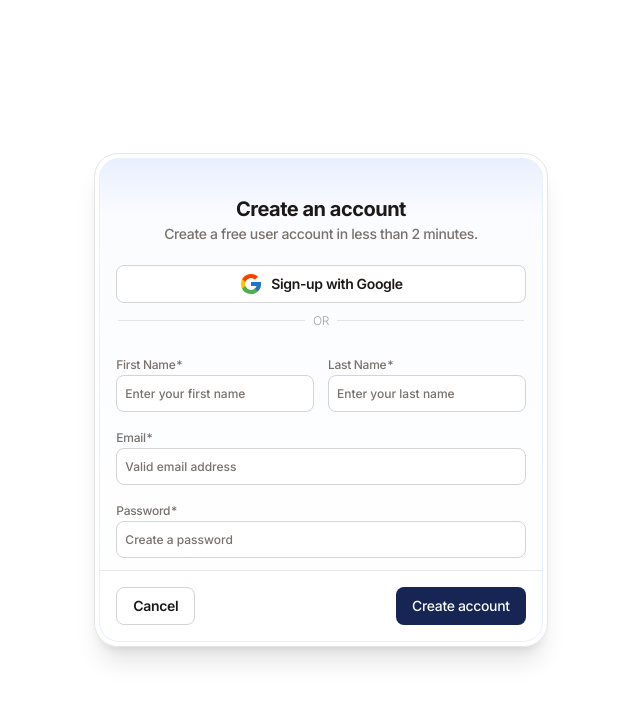
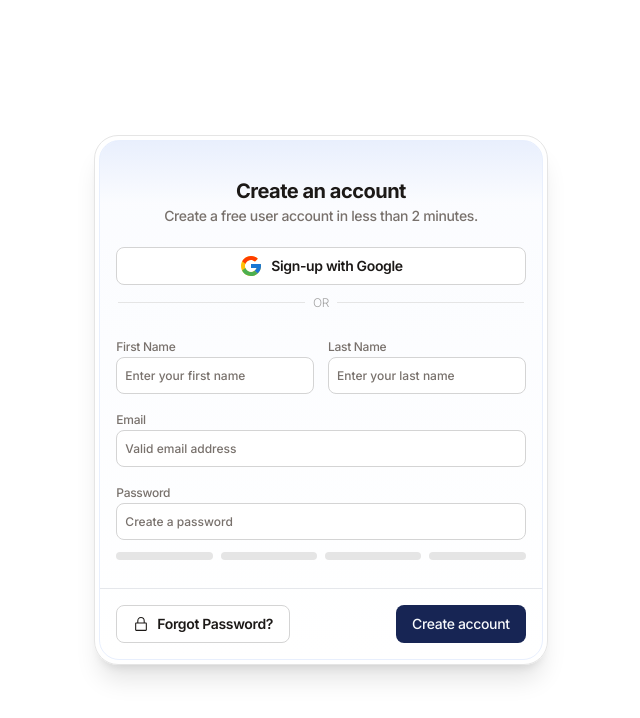
Before and after one commit to findsam/auth-frontend, a React (Vite) app: page /account/sign-up in a window 1280 px wide. Shown: the top 718 px of the page, without its empty margins (319-959 px from the left). Built offline with nearby package versions, Linux system fonts and the light colour scheme.

Commit message:
Password indicator added

```diff
--- a/src/components/input.tsx
+++ b/src/components/input.tsx
@@ -9,7 +9,6 @@ interface InputFieldProps<T extends FieldValues> {
   name: Path<T>;
   label: string;
   placeholder?: string;
-  required?: boolean;
   type?: string;
   registerOptions?: RegisterOptions<T, Path<T>>;
 }
@@ -20,14 +19,13 @@ const InputField = <T extends FieldValues>(props: InputFieldProps<T>) => {
     <div className="flex-1">
       <label className="font-medium text-stone-500 text-xs leading-none tracking-tight text-center">
         {props.label}{" "}
-        {props.required && <span className="text-md -ml-0.5">*</span>}
       </label>
       <input
         placeholder={props.placeholder}
         type={props.type || "text"}
         {...methods.register(props.name)}
         {...props}
-        className="h-9.5 border border-neutral-300 rounded-lg px-2 flex items-center gap-2 w-full font-medium text-stone-500 text-xs placeholder:font-medium placeholder:text-stone-500 placeholder:text-xs hover:outline-blue-950 focus:outline-blue-950 outline-0.5"
+        className="h-9.5 border border-neutral-300 rounded-lg px-2 flex items-center gap-2 w-full font-medium text-stone-500 text-xs placeholder:font-medium placeholder:text-stone-500 placeholder:text-xs hover:outline-blue-950 focus:outline-blue-950 outline-0.5 text-stone-900"
       />
       <p className="form__row__error">
         {methods.formState.errors[props.name]?.message as string}
--- /dev/null
+++ b/src/components/strength.tsx
@@ -0,0 +1,35 @@
+import React from "react";
+import { validatePasswordStrength } from "~/libs/util";
+interface PasswordStrengthIndicatorProps {
+  password: string;
+}
+
+const PasswordStrengthIndicator: React.FC<PasswordStrengthIndicatorProps> = ({
+  password,
+}) => {
+  const validity = password ? validatePasswordStrength(password) : 0;
+
+  const getBlockColor = (idx: number): string => {
+    const colorClasses = [
+      "bg-red-500",
+      "bg-yellow-500",
+      "bg-green-500",
+      "bg-green-700",
+    ];
+
+    return idx + 1 <= validity ? colorClasses[idx] : "bg-neutral-200";
+  };
+
+  return (
+    <ul className="flex gap-2">
+      {Array.from({ length: 4 }).map((_, idx) => (
+        <li
+          key={idx}
+          className={`h-2 flex-1 block rounded-full ${getBlockColor(idx)}`}
+        ></li>
+      ))}
+    </ul>
+  );
+};
+
+export default PasswordStrengthIndicator;
--- a/src/libs/util.tsx
+++ b/src/libs/util.tsx
@@ -74,3 +74,24 @@ export const SignOut = () => {
   deleteLocalStorage("authorization");
   deleteLocalStorage("user");
 };
+
+type Condition = (password: string) => boolean;
+export const validatePasswordStrength = (password: string = ""): number => {
+  const conditions: Condition[] = [
+    (pwd) => pwd.length > 8, // Password length greater than 8
+    (pwd) => /[A-Z]/.test(pwd), // Contains at least one uppercase letter
+    (pwd) => /[!@#$%^&*(),.?":{}|<>]/.test(pwd), // Contains at least one special character
+    (pwd) => !/(.)\1\1/.test(pwd), // No character repeats three times consecutively
+  ];
+
+  // Count the number of conditions met
+  let conditionsMet = 0;
+
+  for (const condition of conditions) {
+    if (condition(password)) {
+      conditionsMet++;
+    }
+  }
+
+  return conditionsMet;
+};
--- a/src/pages/account/signUp.tsx
+++ b/src/pages/account/signUp.tsx
@@ -10,7 +10,8 @@ import { useSignUp } from "~/libs/queries";
 import Joi from "joi";
 import InputField from "~/components/input";
 import { FcGoogle } from "react-icons/fc";
-import { Link } from "react-router-dom";
+import { RxLockClosed } from "react-icons/rx";
+import PasswordStrengthIndicator from "~/components/strength";
 
 const SignUp: React.FC = () => {
   const signUpQuery = useSignUp();
@@ -40,7 +41,7 @@ const SignUp: React.FC = () => {
   return (
     <>
       <div className="flex items-center justify-center h-full w-full">
-        <div className="border border-neutral-200 rounded-3xl overflow-hidden p-1 max-w-lg w-full h-max shadow-xl flex ">
+        <div className="border border-neutral-200 rounded-3xl overflow-hidden p-1 max-w-lg w-full h-max shadow-xl flex">
           <div
             className="border border-[rgba(37,_99,_235,_0.1)] rounded-[1.25rem] overflow-hidden p-4 h-full w-full
             relative after:absolute after:top-0 after:left-0 after:w-full after:h-full after:-z-50
@@ -78,32 +79,32 @@ const SignUp: React.FC = () => {
                     name="firstName"
                     label="First Name"
                     placeholder="Enter your first name"
-                    required
                   />
                   <InputField<SignUpRequest>
                     name="lastName"
                     label="Last Name"
                     placeholder="Enter your last name"
-                    required
                   />
                 </span>
                 <InputField<SignUpRequest>
                   name="email"
-                  required
                   label="Email"
                   placeholder="Valid email address"
                 />
                 <InputField<SignUpRequest>
                   name="password"
                   type="password"
-                  required
                   label="Password"
                   placeholder="Create a password"
                 />
 
-                <div className="border-t border-bg-neutral-200 -mx-5 px-5 flex gap-3.5">
+                <PasswordStrengthIndicator
+                  password={methods.watch("password")}
+                />
+                <div className="border-t border-bg-neutral-200 -mx-5 px-5 flex gap-3.5 mt-4">
                   <button className="border border-neutral-300 rounded-lg px-4 py-2 mt-4 font-semibold text-stone-900 bg-white text-sm leading-none tracking-tight flex items-center text-center justify-center gap-2 h-9.5 hover:cursor-not-allowed">
-                    Cancel
+                    <RxLockClosed size={16} />
+                    Forgot Password?
                   </button>
 
                   <button
```
